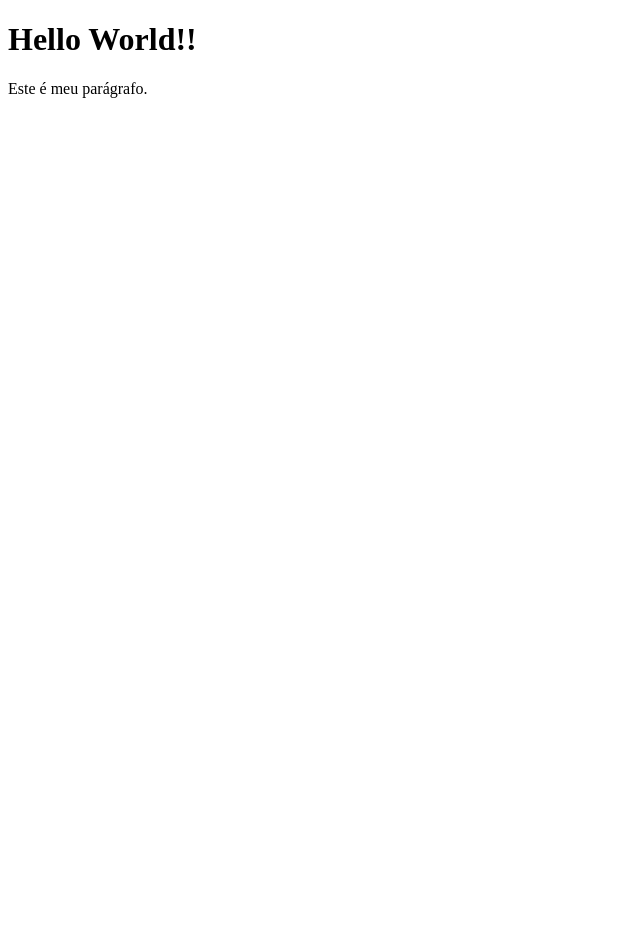
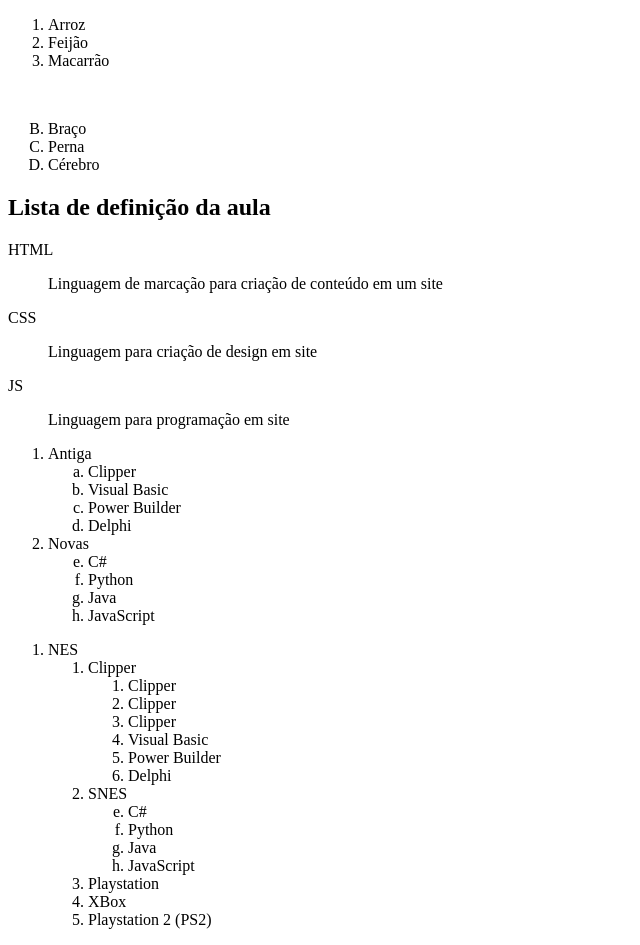
Before and after one commit to CaioRueda/CSH-UVV, a plain HTML site: page index.html in a window 1280 px wide. Shown: the whole page, without its empty margins (0-640 px from the left). Before the commit the page ends 800 px from the top, so only its background shows below. Drawn offline with Linux system fonts and the light colour scheme.

Commit message:
Add files via upload

```diff
--- a/index.html
+++ b/index.html
@@ -4,10 +4,70 @@
     <meta charset="UTF-8">
     <meta http-equiv="X-UA-Compatible" content="IE=edge">
     <meta name="viewport" content="width=device-width, initial-scale=1.0">
-    <title>Document</title>
+    <link rel="shortcut icon" href="image/pichutransformice.jpg">
+    <title>Aula07</title>
 </head>
 <body>
-    <h1>Hello World!!</h1>
-    <p> Este é meu parágrafo.</p>
+    <title>Lista</title>
+    <ol type="square">
+        <li>Arroz</li>
+        <li>Feijão</li>
+        <li>Macarrão</li>
+    </ol>
+    <br>
+    <ol type="A" start="2">
+        <li>Braço</li>
+        <li>Perna</li>
+        <li>Cérebro</li>
+    </ol>
+<h2>Lista de definição da aula</h2>
+<dl>HTML</dl>
+<dd>Linguagem de marcação para criação de conteúdo em um site</dd>
+<dl>CSS</dl>
+<dd>Linguagem para criação de design em site</dd>
+<dl>JS</dl>
+<dd>Linguagem para programação em site</dd>
+
+<title>Lista</title>
+<ol type="square">
+    <li>Antiga</li>
+        <ol type="a">
+            <li>Clipper</li>
+            <li>Visual Basic</li>
+            <li>Power Builder</li>
+            <li>Delphi</li>
+        </ol>
+    <li>Novas</li>
+        <ol type="a" start="5">
+            <li>C#</li>
+            <li>Python</li>
+            <li>Java</li>
+            <li>JavaScript</li>
+        </ol>
+</ol>
+<title>Meus Jogos Favoritos</title>
+<ol type="square">
+    <li>NES</li>
+        <ol type="disk">
+            <li>Clipper</li>
+                <ol type="circle">
+                    <li>Clipper</li>
+                    <li>Clipper</li>
+            <li>Clipper</li>
+            <li>Visual Basic</li>
+            <li>Power Builder</li>
+            <li>Delphi</li>
+        </ol>
+    <li>SNES</li>
+        <ol type="a" start="5">
+            <li>C#</li>
+            <li>Python</li>
+            <li>Java</li>
+            <li>JavaScript</li>
+        </ol>
+     <li>Playstation</li>
+     <li>XBox</li>
+     <li>Playstation 2 (PS2)</li>
+</ol>
 </body>
 </html>
```
